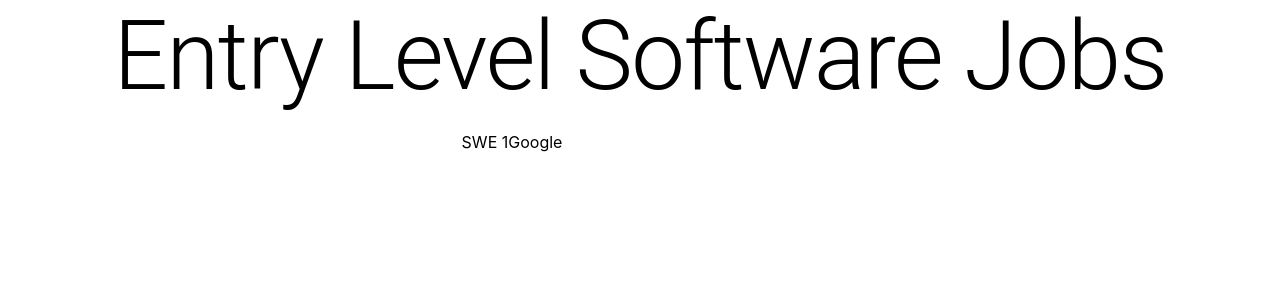
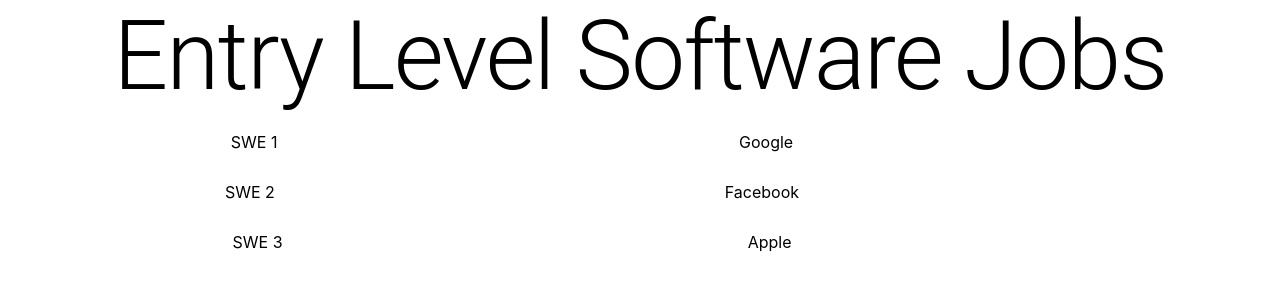
Before and after one commit to Romserg/JS-dev, a React (Create React App) app in the folder client/: page / in a window 1280 px wide. Shown: the top 300 px of the page. Built offline with nearby package versions, Linux system fonts and the light colour scheme.

Commit message:
Minor markup changes

```diff
--- a/client/src/App.js
+++ b/client/src/App.js
@@ -3,7 +3,9 @@
 import Jobs from "./Jobs";
 
 const mockJobs = [
-  {title: 'SWE 1', company: 'Google'}
+  {title: 'SWE 1', company: 'Google'},
+  {title: 'SWE 2', company: 'Facebook'},
+  {title: 'SWE 3', company: 'Apple'}
 ];
 
 function App() {
--- a/client/src/Job.js
+++ b/client/src/Job.js
@@ -3,8 +3,8 @@
 export default function Job({job}) {
   return(
     <div className={'job'}>
-      {job.title}
-      {job.company}
+      <span>{job.title}</span>
+      <span>{job.company}</span>
     </div>
   )
 }
--- a/client/src/Jobs.js
+++ b/client/src/Jobs.js
@@ -4,8 +4,8 @@
 
 export default function Jobs({jobs}) {
   return(
-    <div className={'job-list'}>
-      <Typography variant={"h1"}>
+    <div className="jobs">
+      <Typography variant="h1">
         Entry Level Software Jobs
       </Typography>
       {
```
